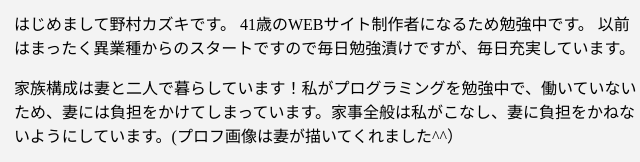
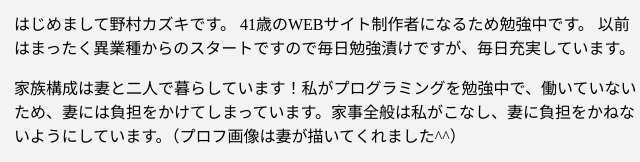
Before and after one commit to staykzmonomono/stay-portfolio, a plain HTML site: page index.html in a window 1280 px wide. Shown: the part 916-1078 px from the top of the page, 501-1141 px from the left. Drawn offline with Linux system fonts and the light colour scheme; a web font is replaced by a local one.

Commit message:
部分的に修正

```diff
--- a/css/style.css
+++ b/css/style.css
@@ -220,12 +220,12 @@ table{
 /* フッター部分 */
 
 #footer{
- background-color: aquamarine;
+  background-color: aquamarine;
 }
 
 .inner{
   margin: 0 auto;
- padding: 30px;
+  padding: 30px;
 }
 
 
--- a/index.html
+++ b/index.html
@@ -67,7 +67,7 @@
           41歳のWEBサイト制作者になるため勉強中です。
           以前はまったく異業種からのスタートですので毎日勉強漬けですが、毎日充実しています。</p>
 
-        <p>家族構成は妻と二人で暮らしています！私がプログラミングを勉強中で、働いていないため、妻には負担をかけてしまっています。家事全般は私がこなし、妻に負担をかねないようにしています。(プロフ画像は妻が描いてくれました^^）</p>
+        <p>家族構成は妻と二人で暮らしています！私がプログラミングを勉強中で、働いていないため、妻には負担をかけてしまっています。家事全般は私がこなし、妻に負担をかねないようにしています。（プロフ画像は妻が描いてくれました^^）</p>
 
         <p>趣味は野球観戦（G党です。現役時代の原辰徳選手が大好きです！今は監督して活躍されています！！）
           原さんの現役引退時の記念テレカは我が家の家宝です（笑）
@@ -275,7 +275,7 @@
         <P>
           Progate（有料版）：<br>HTML&CSS初級編、中級編を完了。HTML&CSS初級編道場コースを完了。
         </P>
-        <p>Udemy　：<br>フロントエンドエンジニアになりたい人の Webプログラミング入門（たにぐち　まことさん）全コース修了。</p>
+        <p>Udemy ：<br>フロントエンドエンジニアになりたい人の Webプログラミング入門（たにぐち まことさん）全コース修了。</p>
         <img src="images/udemy.png" alt="Umdeyの修了証明書" width="180" height="150">
       </div>
 
```
